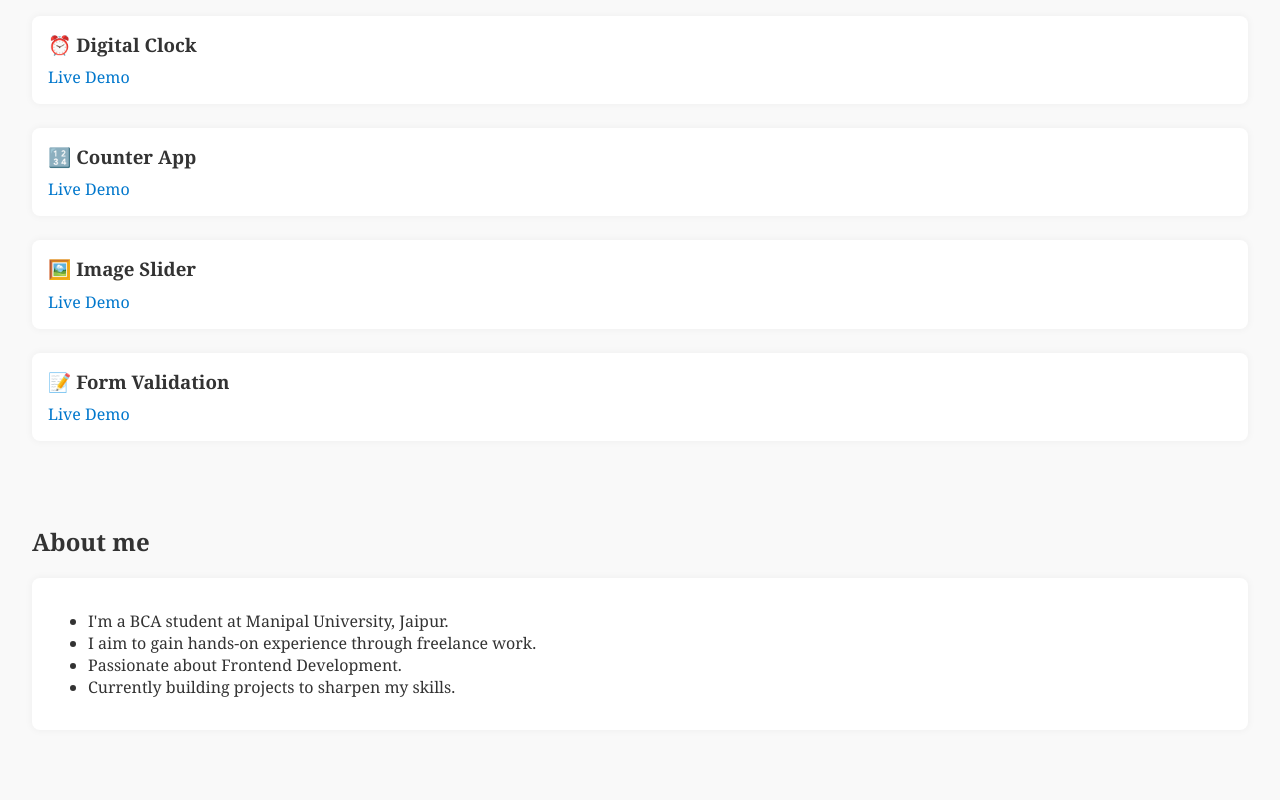
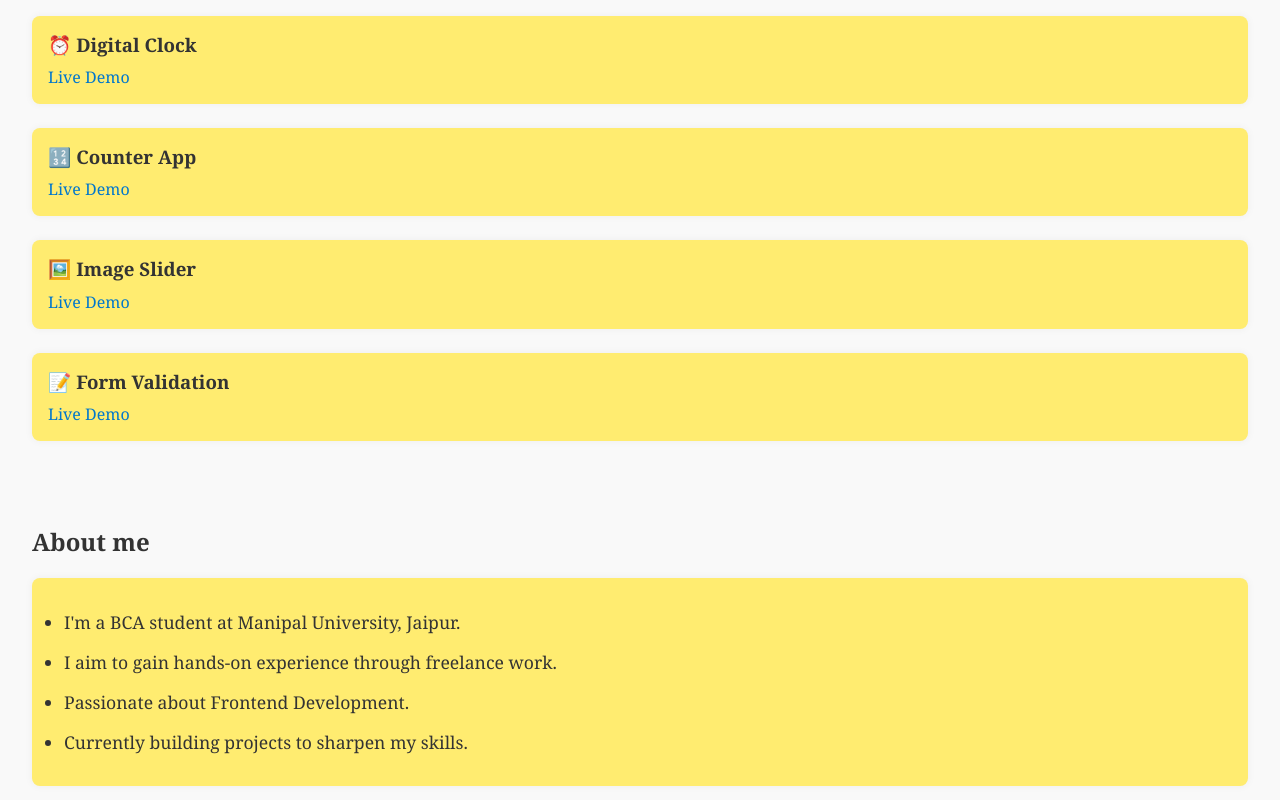
Before and after one commit to ArzooMansuri18/Portfolio, a plain HTML site: page index.html in a window 1280 px wide. Shown: the part 600-1400 px from the top of the page. Drawn offline with Linux system fonts and the light colour scheme.

Commit message:
Update style.css

```diff
--- a/style.css
+++ b/style.css
@@ -34,6 +34,10 @@ header {
     text-decoration: none;
 }
 
+.nav-links a:hover{
+    color: #ffec70;
+}
+
 .toggle-btn {
     display: none;
     font-size: 1.5em;
@@ -57,14 +61,19 @@ section {
 }
 
 .about {
-    background: white;
+    background: #ffec70;
     padding: 1em;
     border-radius: 8px;
     box-shadow: 0 0 8px rgba(0, 0, 0, 0.05);
 }
 
-.about p {
+.about ul {
+    padding-left: 0;
+}
+
+.about li {
     font-size: 1.1rem;
+    margin: 1rem;
 }
 
 .projects {
@@ -74,7 +83,7 @@ section {
 }
 
 .project {
-    background: white;
+    background: #ffec70;
     padding: 1em;
     border-radius: 8px;
     box-shadow: 0 0 8px rgba(0, 0, 0, 0.05);
```
